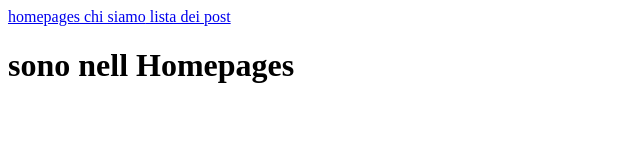
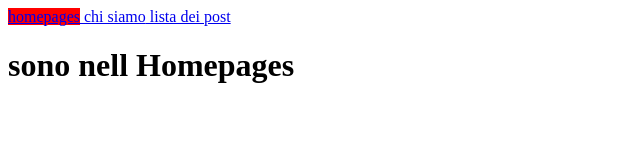
Before and after one commit to EnricoCiccolini/react-router, a React (Vite) app: page / in a window 1280 px wide. Shown: the top 160 px of the page, without its empty margins (0-640 px from the left). Built offline with nearby package versions, Linux system fonts and the light colour scheme.

Commit message:
feat: bonus1

```diff
--- a/src/index.css
+++ b/src/index.css
@@ -0,0 +1,3 @@
+.active {
+  background-color: red;
+}
--- a/src/layaut/Navbar.jsx
+++ b/src/layaut/Navbar.jsx
@@ -6,7 +6,7 @@ function Navbar() {
 
     return (
         <>
-            <NavLink to='/'> homepages</NavLink >
+            <NavLink to='/'  > homepages</NavLink >
             <NavLink to="/chi-siamo"> chi siamo</NavLink >
             <NavLink to="/post-list"> lista dei post</NavLink >
 
```
